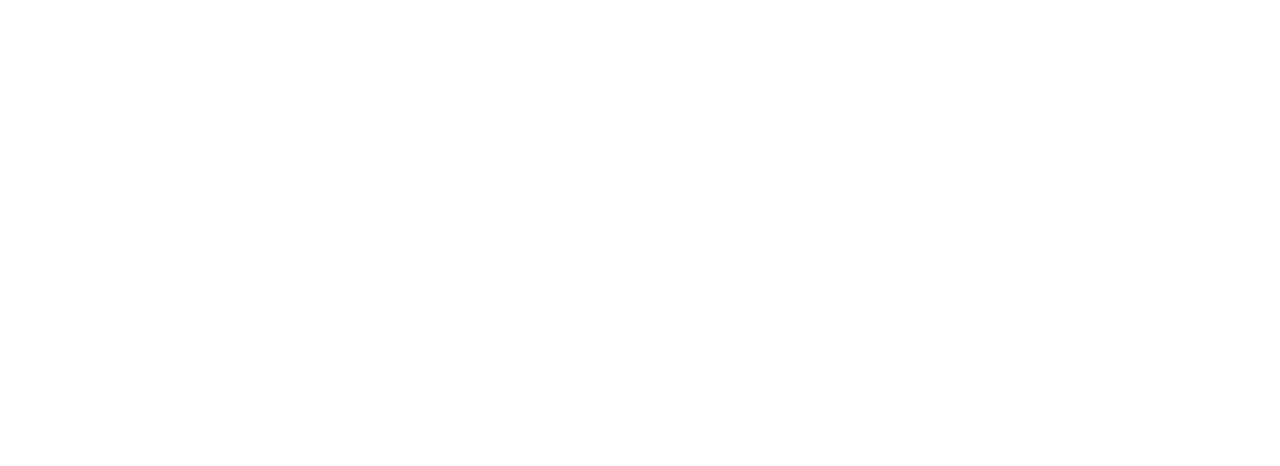
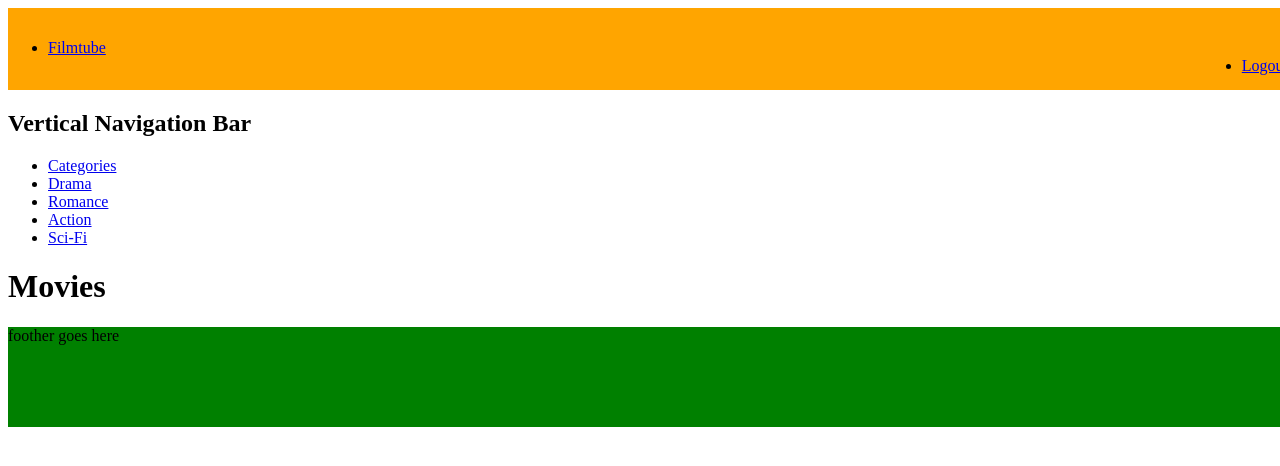
Before and after one commit to josemoreno90/phase-2-challenge, a plain HTML site: page part-3/index.html in a window 1280 px wide. Drawn offline with Linux system fonts and the light colour scheme.

Commit message:
Header complete, aside and main section in progress

```diff
--- a/part-3/index.html
+++ b/part-3/index.html
@@ -1,10 +1,42 @@
 <!DOCTYPE html>
 <html>
   <head>
+    <link rel = "stylesheet" type = "text/css" href = "styles.css" />
     <meta charset="UTF-8">
-    <title>title</title>
+    <title>Filmtube</title>
   </head>
   <body>
+    <header>
+      <nav>
+        <ul>
+          <li><a href="#">Filmtube</a></li>
+          <li  class = "logOutBtn"><a href="#about">Logout</a></li>
+        </ul>
+      </nav>
+    </header>
+    <div>
+      <aside>
+        <h2>Vertical Navigation Bar</h2>
+
+        <ul>
+          <li><a href="#">Categories</a></li>
+          <li><a href="#">Drama</a></li>
+          <li><a href="#">Romance</a></li>
+          <li><a href="#">Action</a></li>
+          <li><a href="#">Sci-Fi</a></li>
+
+        </ul>
+      </aside>
+      <main>
+        <div>
+          <h1>Movies</h1>
+
+        </div>
+      </main>
+    </div>
+    <footer>
+      foother goes here
+    </footer>
 
   </body>
 </html>
--- a/part-3/styles.css
+++ b/part-3/styles.css
@@ -0,0 +1,39 @@
+body {
+  height: 100%;
+  width: 100%;
+  display: flex;
+  flex-direction: column;
+}
+header {
+  flex: 0 0 auto;
+  height: 10%;
+		padding:15px 0;
+		min-width:100%;
+    background-color: orange;
+
+	}
+
+}
+aside {
+  float:left;
+  /*width:99vw;
+  height:99vh;
+  margin: 0;*/
+}
+
+main {
+  display:inline;
+  /*height:auto;
+  flex: 1 1 auto;
+  float:right;*/
+}
+
+footer {
+  flex: 0 0 auto;
+  height: 100px;
+  background-color: green;
+}
+
+.logOutBtn {
+  float:right;
+}
```
Also changed, not shown: 1 other file.
